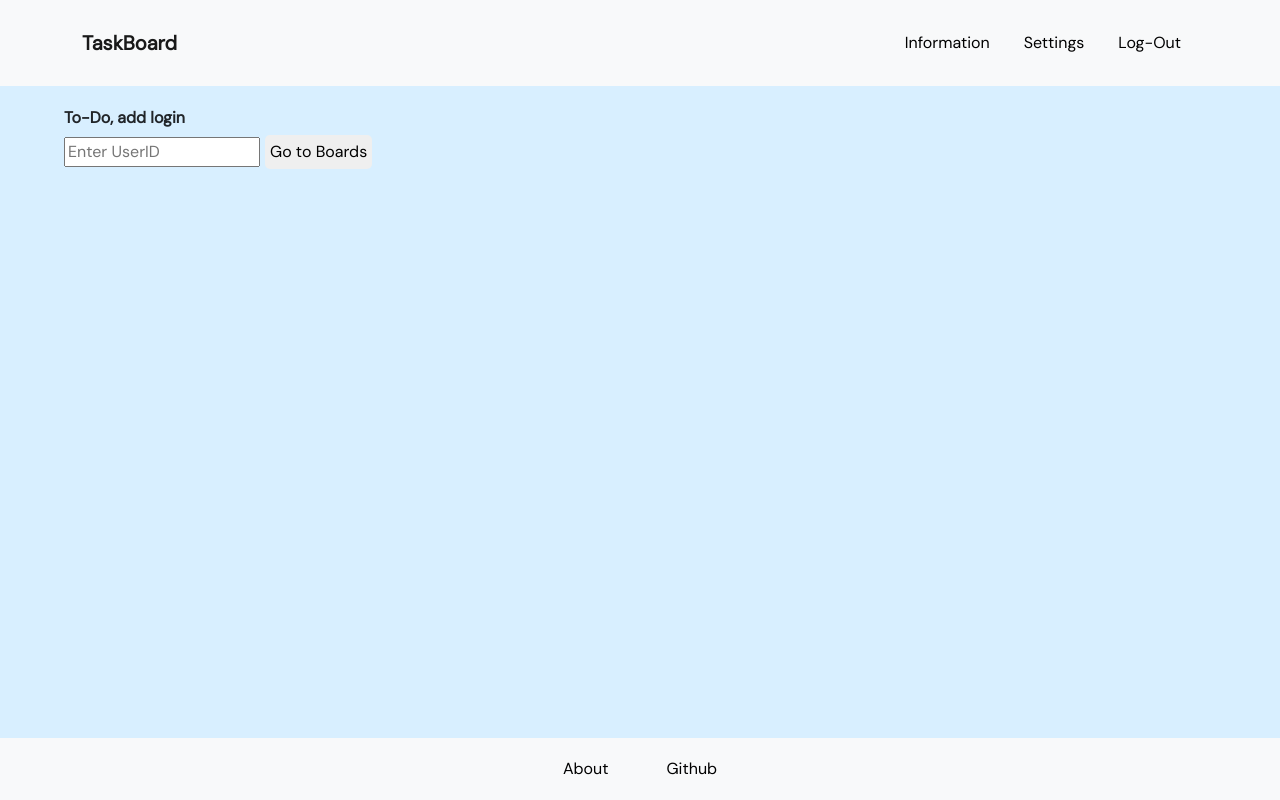
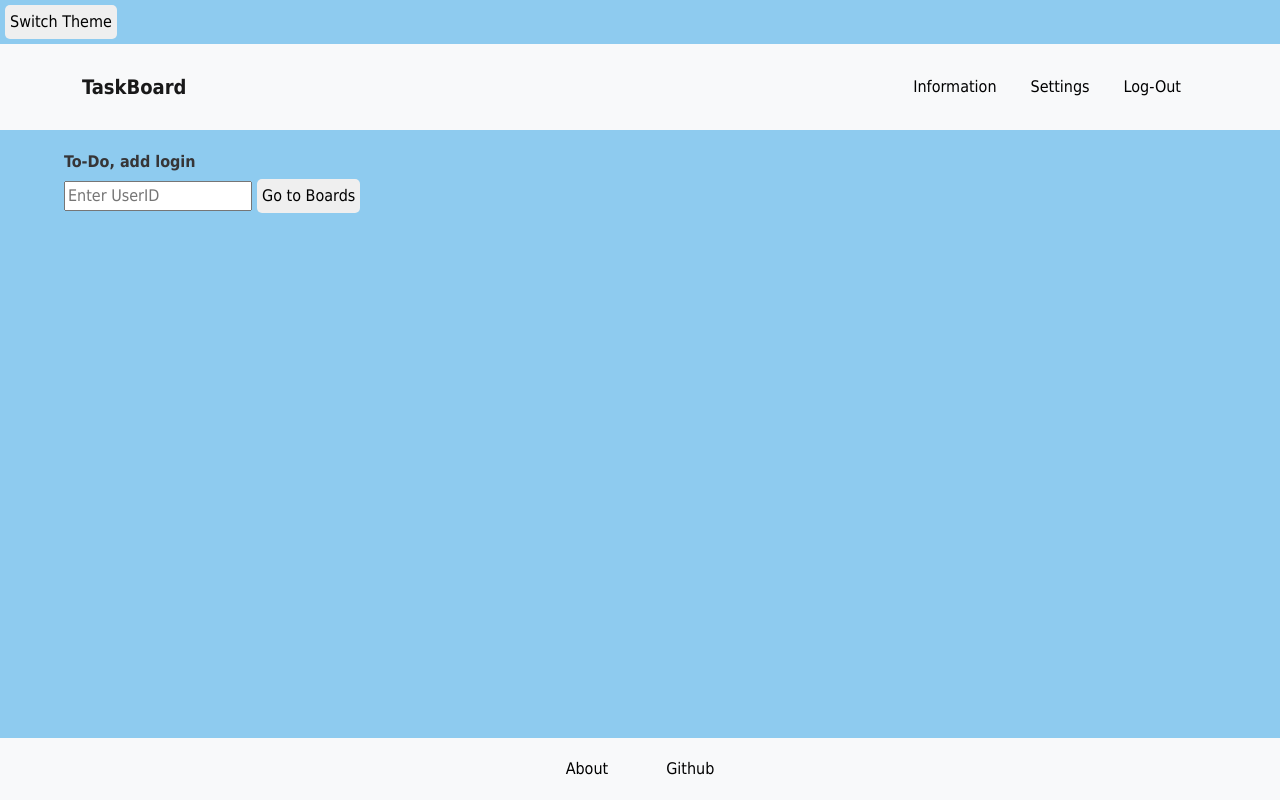
Before and after one commit to mberz2/tasklist, a React (Create React App) app: page / in a window 1280 px wide. Built offline with nearby package versions, Linux system fonts and the light colour scheme.

Commit message:
Dark/Lightmode 30% complete Special thanks to https://www.smashingmagazine.com/2020/04/dark-mode-react-apps-styled-components/

```diff
--- a/package.json
+++ b/package.json
@@ -23,7 +23,8 @@
     "react-location": "3.3.4",
     "react-router-dom": "6.2.1",
     "react-scripts": "5.0.0",
-    "react-uuid": "1.0.2"
+    "react-uuid": "1.0.2",
+    "styled-components": "^5.3.3"
   },
   "devDependencies": {
     "@babel/runtime": "7.13.8",
--- a/src/App.js
+++ b/src/App.js
@@ -21,10 +21,16 @@
 import Main from "./components/Main";
 import Navbar from "./components/MyNavbar/MyNavbar";
 import Footer from "./components/Footer";
+import {ThemeProvider} from "styled-components";
+import { GlobalStyles } from "./components/globalStyles";
+import { lightTheme, darkTheme } from "./components/themes"
 
 export default function App() {
   let TAG = "[App.js] ";
-
+  const [theme, setTheme] = useState('light');
+  const themeToggler = () => {
+    theme === 'light' ? setTheme('dark') : setTheme('light')
+  }
   // Method to create a new board
   const createNewBoard = async (board) => {
     try {
@@ -123,6 +129,10 @@
   // Render the page
   return (
     <div>
+      <ThemeProvider theme={theme === 'light' ? lightTheme : darkTheme}>
+        <>
+          <GlobalStyles/>
+          <button onClick={themeToggler}>Switch Theme</button>
           <Navbar />
           <Router>
             <Routes>
@@ -152,6 +162,8 @@
             </Routes>
             <Footer />
           </Router>
+        </>
+      </ThemeProvider>
     </div>
   );
 }
--- a/src/components/MyNavbar/MyNavbar.js
+++ b/src/components/MyNavbar/MyNavbar.js
@@ -8,6 +8,9 @@
   Modal,
   ModalBody
 } from "react-bootstrap";
+import {ThemeProvider} from "styled-components";
+import { GlobalStyles } from "../globalStyles";
+import { lightTheme, darkTheme } from "../themes"
 import HomeIcon from "@mui/icons-material/Home";
 // import { MenuItems } from "./MenuItems";
 
--- /dev/null
+++ b/src/components/globalStyles.js
@@ -0,0 +1,10 @@
+import { createGlobalStyle} from "styled-components"
+export const GlobalStyles = createGlobalStyle`
+  body {
+    background: ${({ theme }) => theme.body};
+    color: ${({ theme }) => theme.text};
+    font-family: Tahoma, Helvetica, Arial, Roboto, sans-serif;
+    transition: all 0.50s linear;
+  }
+
+  `
--- /dev/null
+++ b/src/components/themes.js
@@ -0,0 +1,12 @@
+export const lightTheme = {
+    body: '#8ecbef',
+    text: '#363537',
+    toggleBorder: '#FFF',
+    background: '#49b0ec',
+}
+export const darkTheme = {
+    body: '#363537',
+    text: '#FAFAFA',
+    toggleBorder: '#6B8096',
+    background: '#999',
+}
--- a/src/styles/App.css
+++ b/src/styles/App.css
@@ -49,7 +49,6 @@
   margin-left: 5%;
   margin-right: 5%;
 }
-
 /* HOMEPAGE */
 .homepage {
   height: 100%;
```
Also changed, not shown: 1 other file (tests, documents, lock files or other folders). Lines whose indentation alone changed are shown as unchanged.
